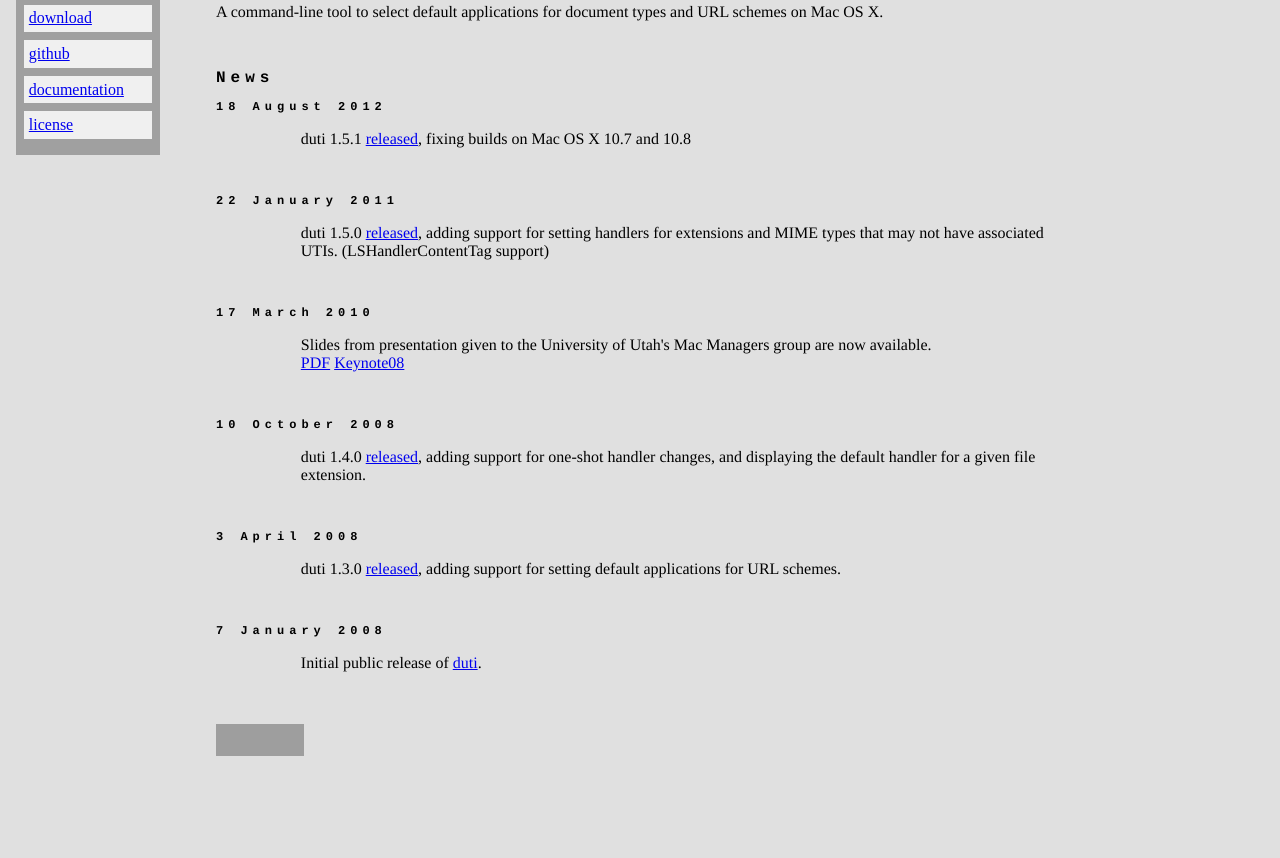
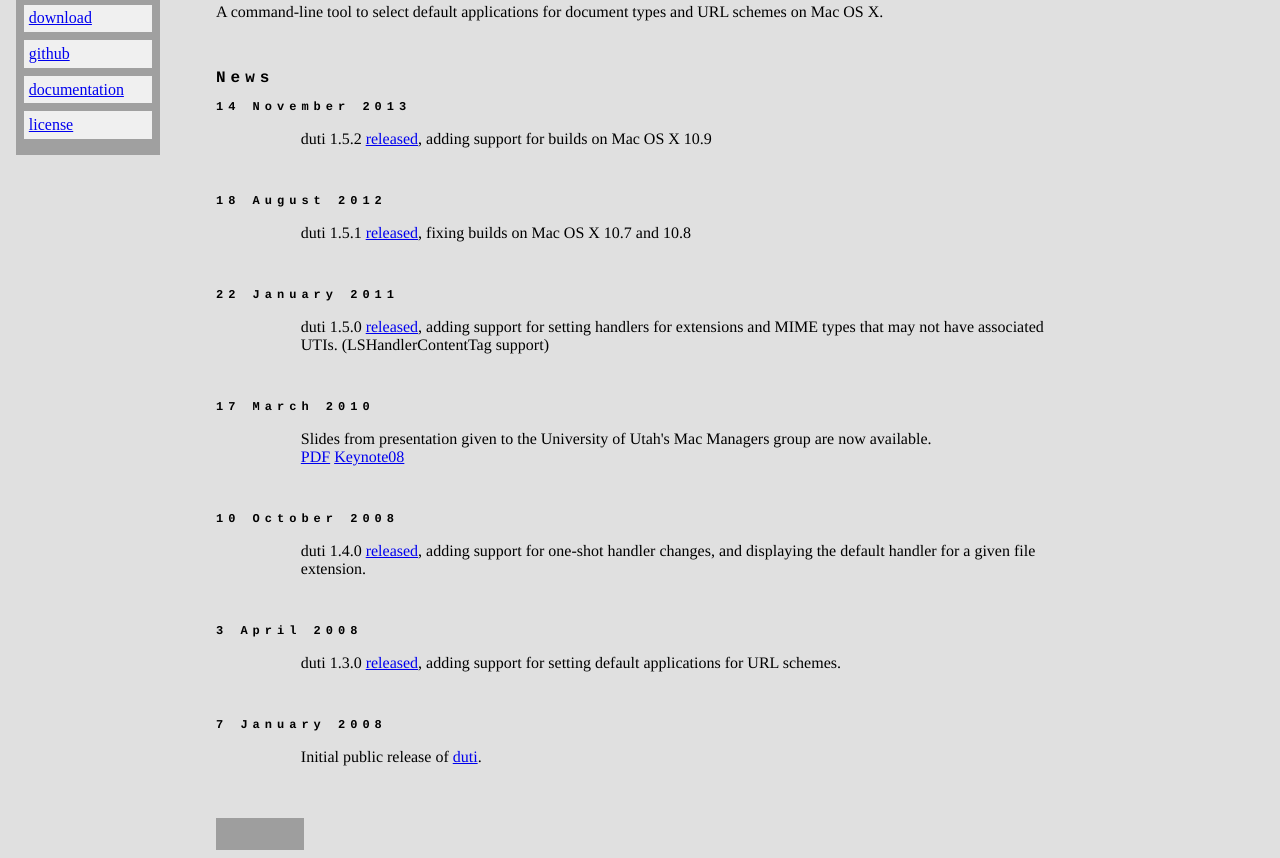
Before and after one commit to moretension/duti, a plain HTML site: page index.html in a window 1280 px wide. Shown: the part 63-921 px from the top of the page. Before the commit the page ends 827 px from the top, so only its background shows below. Drawn offline with Linux system fonts and the light colour scheme; grey boxes are pictures that could not be loaded.

Commit message:
news: release duti 1.5.2

```diff
--- a/index.html
+++ b/index.html
@@ -21,6 +21,9 @@
 <br>
 
 <h2 class="duti-header">News</h2>
+<h3 class="duti-date">14 November 2013</h3>
+<p class="duti-news">duti 1.5.2 <a href="http://github.com/fitterhappier/duti/releases">released</a>, adding support for builds on Mac OS X 10.9</p>
+<br />
 <h3 class="duti-date">18 August 2012</h3>
 <p class="duti-news">duti 1.5.1 <a href="http://sourceforge.net/projects/duti/files/duti/duti-1.5.1/">released</a>, fixing builds on Mac OS X 10.7 and 10.8</p>
 <br />
```
